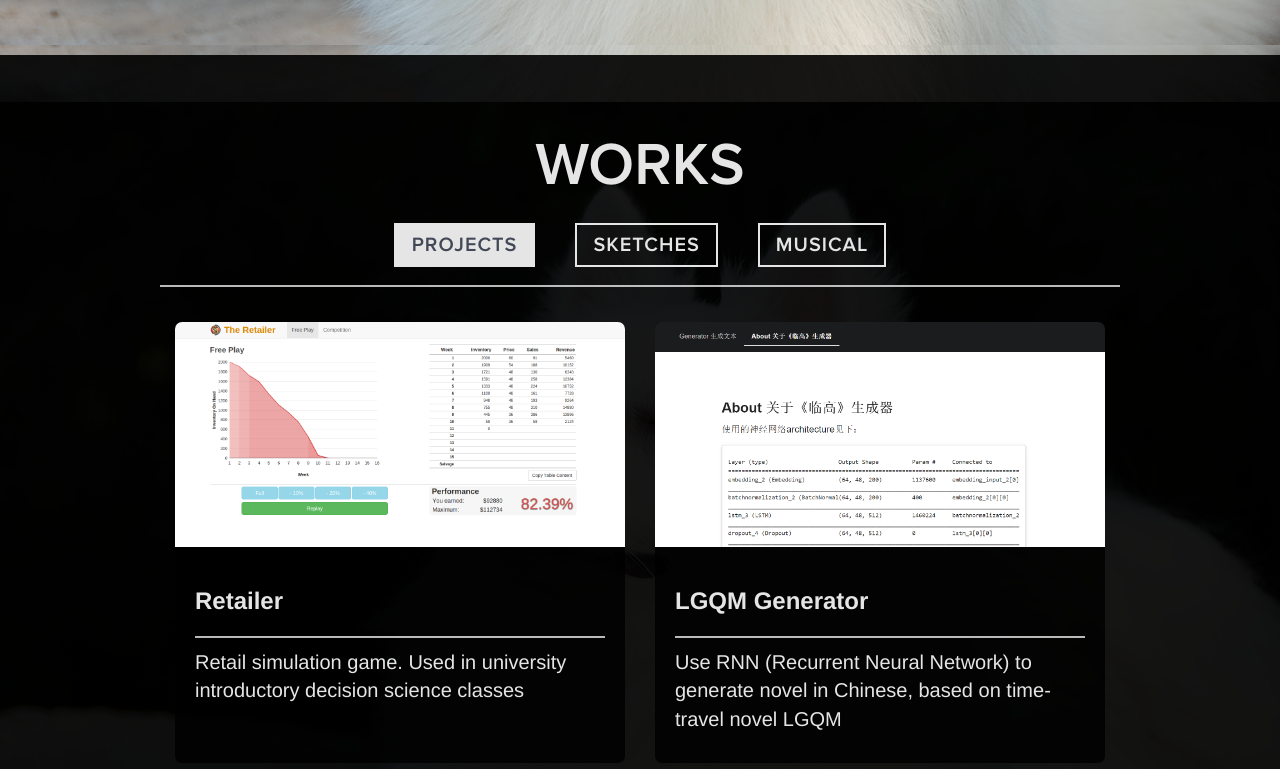
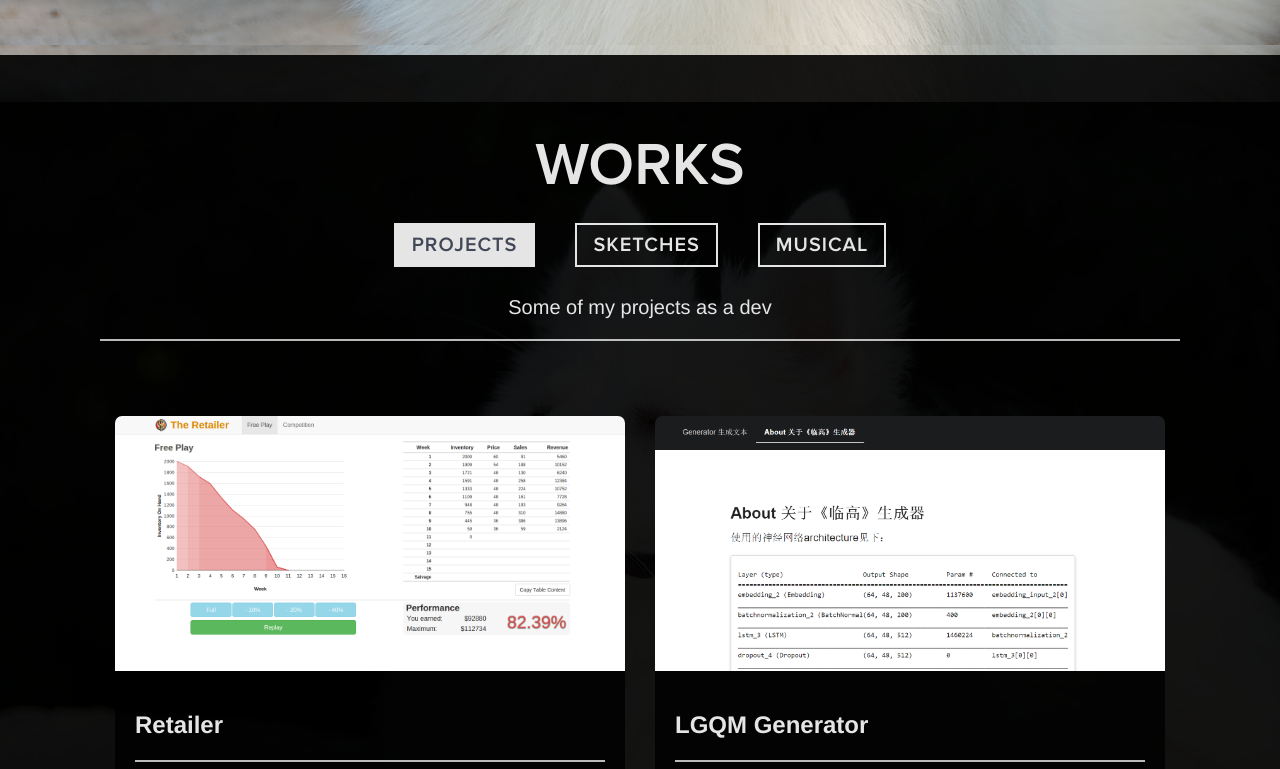
Before and after one commit to boyangwang/wangboyang-com, a plain HTML site: page src/public/index.html in a window 1280 px wide. Shown: the part 755-1524 px from the top of the page. Drawn offline with Linux system fonts and the light colour scheme; files whose address does not match are found by name.

Commit message:
done projects tab

```diff
--- a/src/public/css/index.css
+++ b/src/public/css/index.css
@@ -603,13 +603,12 @@ a:focus {
 }
 
 .inner {
-	max-width: 960px;
+	max-width: 1080px;
 	margin: 0 auto;
 }
 
 .works-section-tabs-div {
 	padding-bottom: 20px;
-	border-bottom: solid 2px rgba(255, 255, 255, 0.725);
 }
 
 .works-section-tab {
@@ -633,19 +632,24 @@ a:focus {
 	flex: 1;
 }
 
-.card h3 {
+.works-section-tab h3 {
 	padding-bottom: 20px;
 	border-bottom: solid 2px rgba(255, 255, 255, 0.725);
 	font-weight: 600;
 	line-height: 1.2;
 }
 
-.card p {
+.works-section-tab h4.subtitle {
 	font-size: 20px;
+	padding-bottom: 20px;
+	margin-bottom: 60px;
+	border-bottom: solid 2px rgba(255, 255, 255, 0.725);
+	line-height: 1.2;
 }
 
-.works-section-tab.active {
-	display: block;
+.works-section-tab p {
+	font-size: 18px;
+	margin-bottom: 20px;
 }
 
 .section-title {
--- a/src/public/index.html
+++ b/src/public/index.html
@@ -51,12 +51,13 @@
             </div>
 
             <div class="works-section-tabs-div">
-                <a class="main-container-item-a transition-change-button active">Projects</a>
-                <a class="main-container-item-a transition-change-button">Sketches</a>
-                <a class="main-container-item-a transition-change-button">Musical</a>
+                <a class="main-container-item-a transition-change-button"  data-tab="projects">Projects</a>
+                <a class="main-container-item-a transition-change-button" data-tab="sketches">Sketches</a>
+                <a class="main-container-item-a transition-change-button" data-tab="musical">Musical</a>
             </div>
 
-            <div class="works-section-tab projects active">
+            <div class="works-section-tab" data-tab="projects">
+                <h4 class="subtitle">Some of my projects as a dev</h4>
                 <div class="cards">
                     <div class="card">
                         <div class="gallery-div retailer">
@@ -67,7 +68,8 @@
                         </div>
                         <h3>Retailer</h3>
                         <p>
-                            Retail simulation game. Used in university introductory decision science classes
+                            Retail simulation game. Used in university introductory decision science classes.
+                            Supports playing bot competition using RestAPI
                         </p>
                     </div>
                     <div class="card">
@@ -78,7 +80,10 @@
                             <a href="http://playground.wangboyang.com/lgg/" target="_blank"></a>
                         </div>
                         <h3>LGQM Generator</h3>
-                        <p>Use RNN (Recurrent Neural Network) to generate novel in Chinese, based on time-travel novel LGQM</p>
+                        <p>
+                            Use RNN (Recurrent Neural Network) to generate novel in Chinese,
+                            based on time-travel novel LGQM
+                        </p>
                     </div>
                 </div>
                 <div class="cards">
@@ -90,7 +95,10 @@
                             <a href="https://github.com/hola/hola_player" target="_blank"></a>
                         </div>
                         <h3>Hola Player</h3>
-                        <p>Contributor to hola_player, an open source web video player based on VideoJS</p>
+                        <p>
+                            Contributor to hola_player, an open source web video player based on VideoJS.
+                            Worked on various parts like container format parsing, streaming, UI and player control
+                        </p>
                     </div>
                     <div class="card">
                         <div class="gallery-div">
@@ -136,11 +144,12 @@
                     </div>
                 </div>
             </div>
-            <div class="works-section-tab sketches">
-                <p>A manga artist at heart, I draw on both pencil&paper and tablet</p>
+
+            <div class="works-section-tab" data-tab="sketches">
+                <h4 class="subtitle">An old-time anime&manga fan, I draw on both pencil&paper and tablet</h4>
             </div>
-            <div class="works-section-tab musical">
-                <p>Also an amateur guitarist and musician. Some recordings and arrangement work below</p>
+            <div class="works-section-tab" data-tab="musical">
+                <h4 class="subtitle">Also an amateur guitarist and musician. Some recordings and arrangement work below</h4>
             </div>
         </div>
 
--- a/src/public/js/index.js
+++ b/src/public/js/index.js
@@ -17,6 +17,8 @@ function main() {
     setupMobileHoverEffectDelay();
 
   setupScrollButtons();
+
+  setupTabControls();
 }
 
 function setPageDivHeightToBeWindowHeight() {
@@ -155,4 +157,20 @@ function setupMobileHoverEffectDelay() {
   $('.transition-change-button').on('click', hoverEffectElemClickHandler);
 }
 
+function setupTabControls() {
+  $('.works-section-tabs-div a').on('click', function(e) {
+    if ($(this).hasClass('active'))
+      return;
+    $('.works-section-tabs-div a.active').removeClass('active');
+    $(this).addClass('active');
+    var tabName = $(this).attr('data-tab');
+    var myTab = $('.works-section-tab[data-tab="'+ tabName +'"]');
+    if (myTab.hasClass('active'))
+      return;
+    $('.works-section-tab.active').fadeOut(300).removeClass('active');
+    myTab.delay(300).fadeIn(300).addClass('active');
+  });
+  $('.works-section-tabs-div a[data-tab="projects"]').trigger('click');
+}
+
 main();
```
